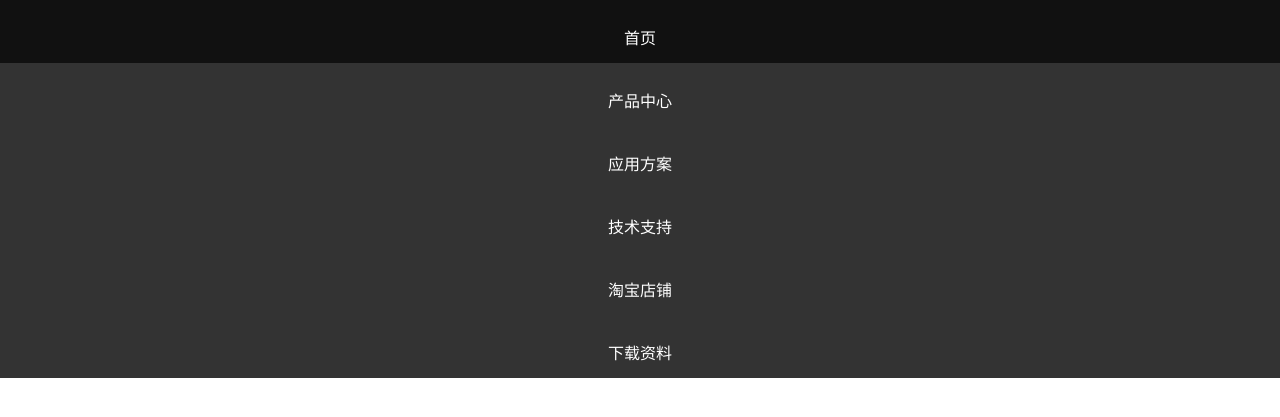
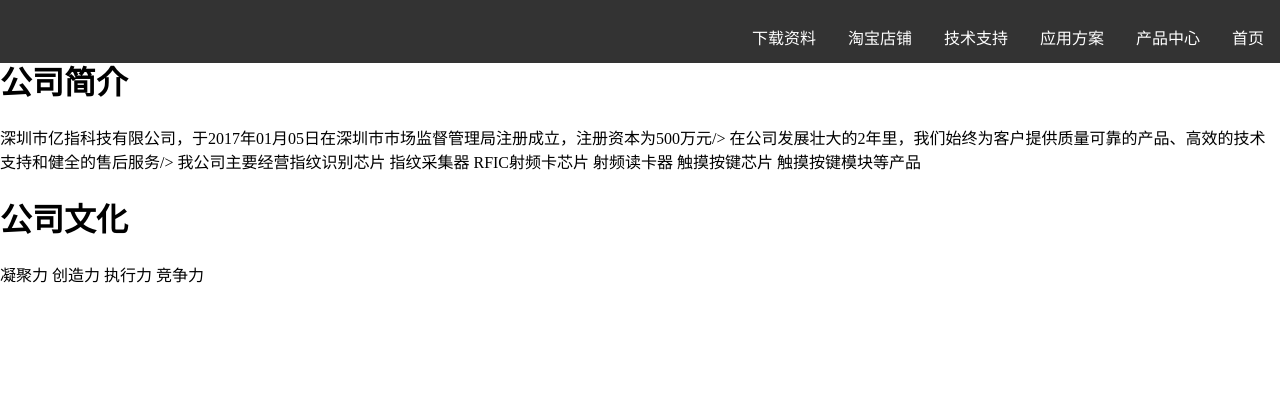
Before and after one commit to easyfp/easyfp.github.io, a Jekyll site: the page about.html, which Jekyll copies as it is, in a window 1280 px wide. Shown: the top 417 px of the page. Built offline with Jekyll 4.4.1, drawn with Linux system fonts in a browser that asks for light colours.

Commit message:
Update about.html

```diff
--- a/about.html
+++ b/about.html
@@ -19,7 +19,7 @@
 }
 
 li {
-    float: ringt;
+    float: right;
 }
 
 li a {
```
